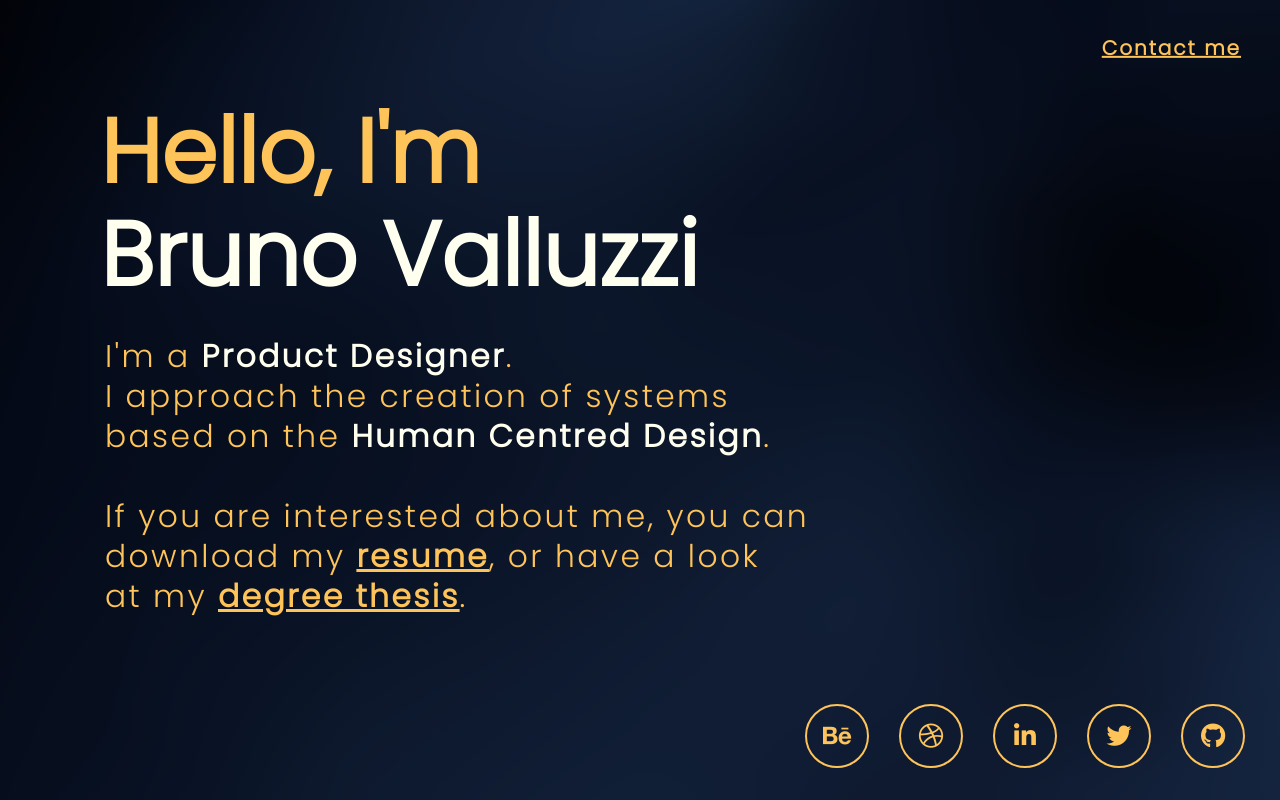
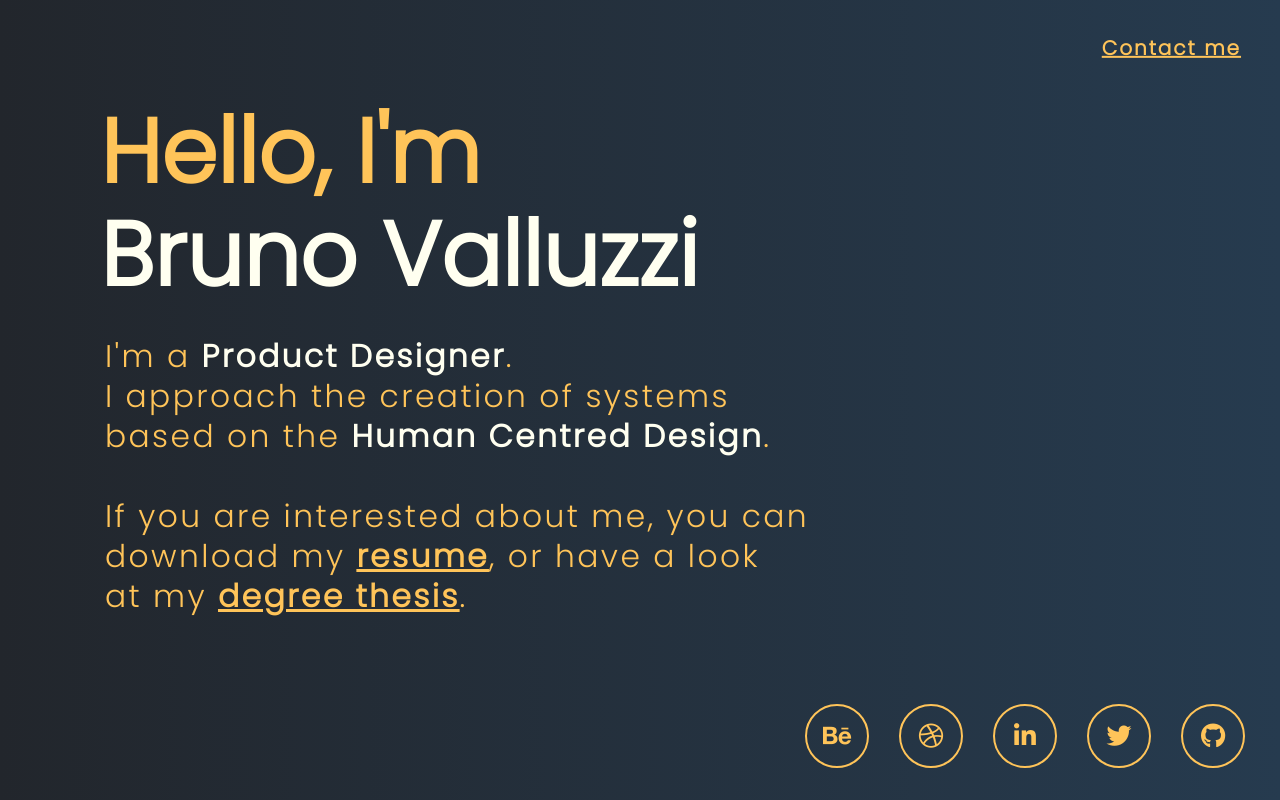
Before and after one commit to BrunoValluzzi/my_website, a plain HTML site: page index.html in a window 1280 px wide. Drawn offline with nearby package versions, Linux system fonts and the light colour scheme.

Commit message:
background

```diff
--- a/style_prova_2020.css
+++ b/style_prova_2020.css
@@ -15,8 +15,8 @@ body{
     background-image:linear-gradient(to right,#22262c,#263b4f);
     /* quella qui sotto è solo una prova
     cancellala se ti fa schifo quando fai
-    il color test */
-    background-image: url("sfondo_blue.jpg");
+    il color test
+    background-image: url("sfondo_blue.jpg");*/
     -webkit-font-smoothing: antialiased;
     font-family: 'Poppins', sans-serif;
 }
```
